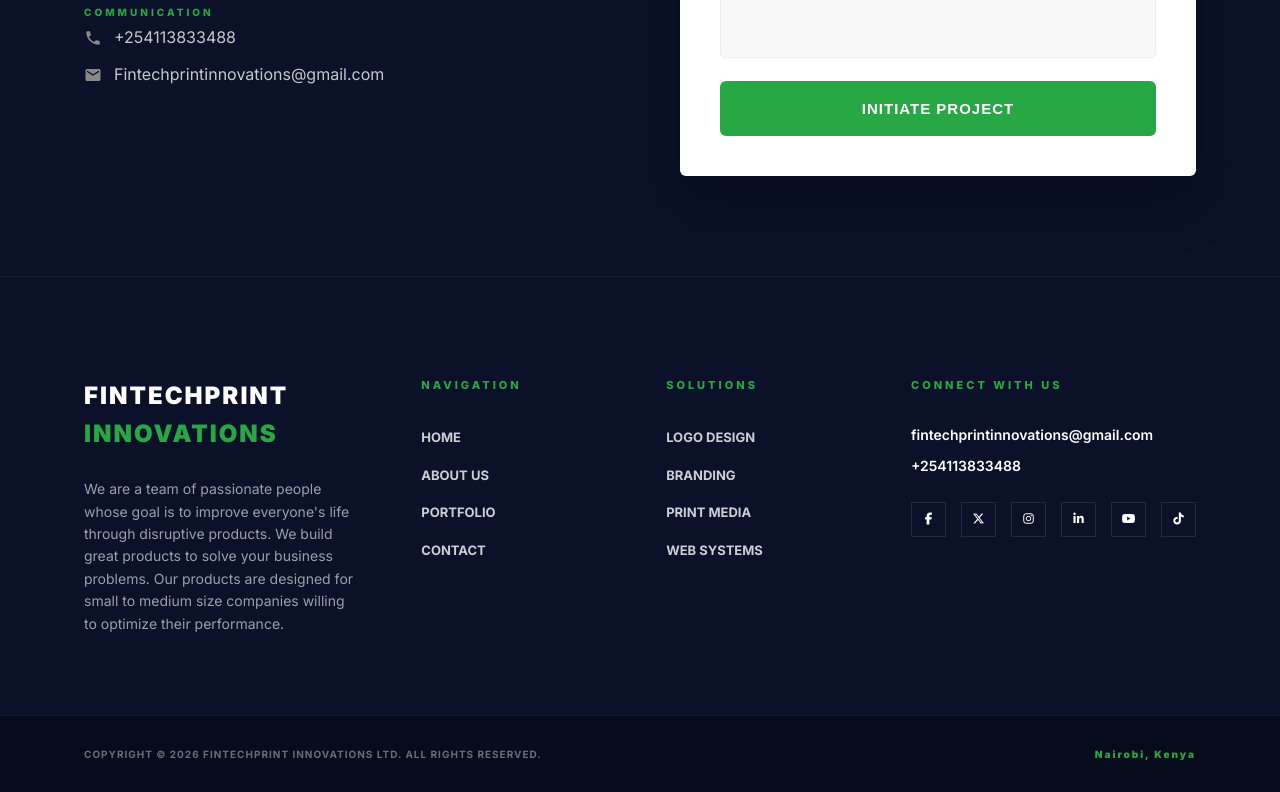
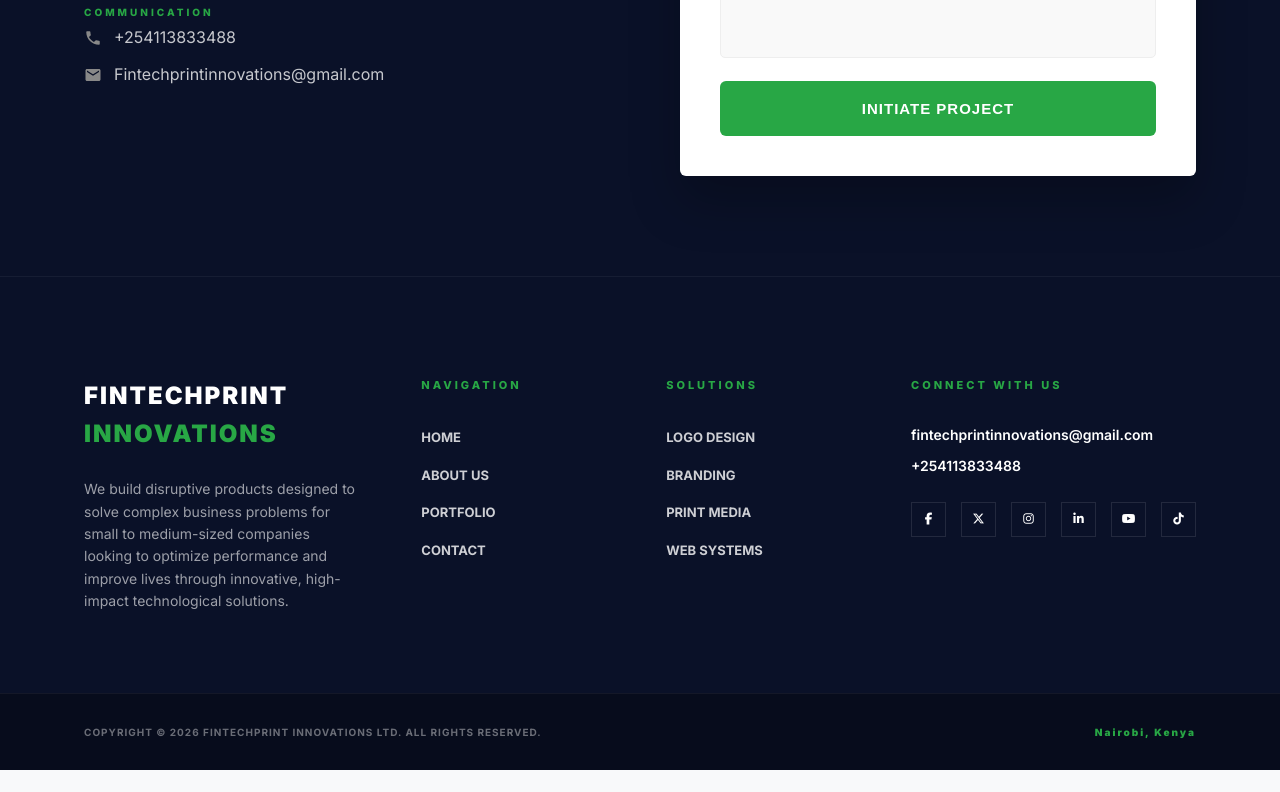
Before and after one commit to Godswillomuka/fintech-innovations, a React (Create React App) app: page / in a window 1280 px wide. Shown: the part 5447-6239 px from the top of the page. After the commit the page ends 6217 px from the top, so only its background shows below. Built offline with nearby package versions, Linux system fonts and the light colour scheme.

Commit message:
Refined the corporate tagline to a concise 28-word mission statement focused on solving business problems for small-to-medium companies through disruptive product innovation and performance optimization.

```diff
--- a/src/components/Footer.js
+++ b/src/components/Footer.js
@@ -53,8 +53,7 @@ const Footer = () => {
         <div className="footer-column branding">
           <h2 className="footer-logo">FINTECHPRINT <span>INNOVATIONS</span></h2>
           <p className="footer-tagline">
-            We are a team of passionate people whose goal is to improve everyone's life through disruptive products. We build great products to solve your business problems.
-            Our products are designed for small to medium size companies willing to optimize their performance.
+            We build disruptive products designed to solve complex business problems for small to medium-sized companies looking to optimize performance and improve lives through innovative, high-impact technological solutions.
           </p>
         </div>
 
```
